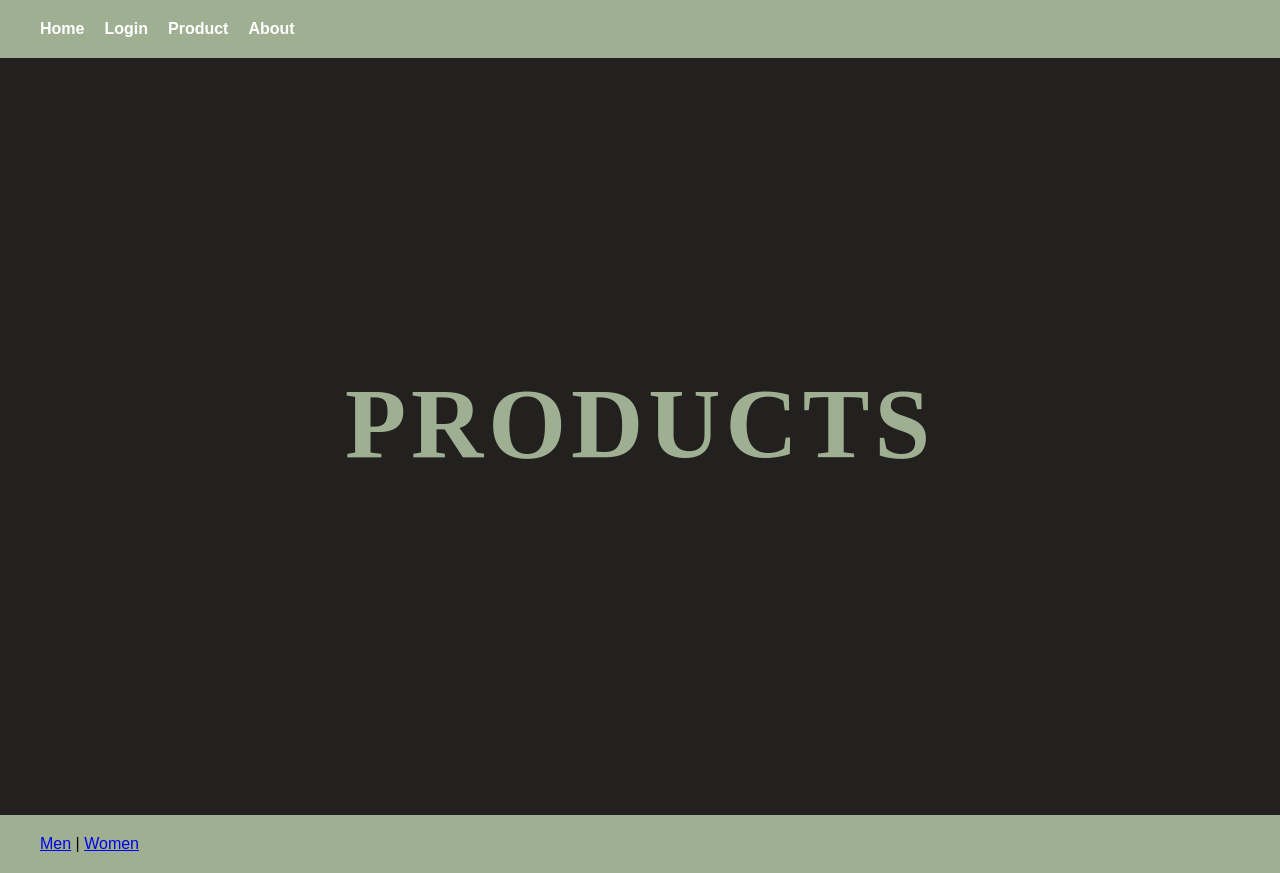
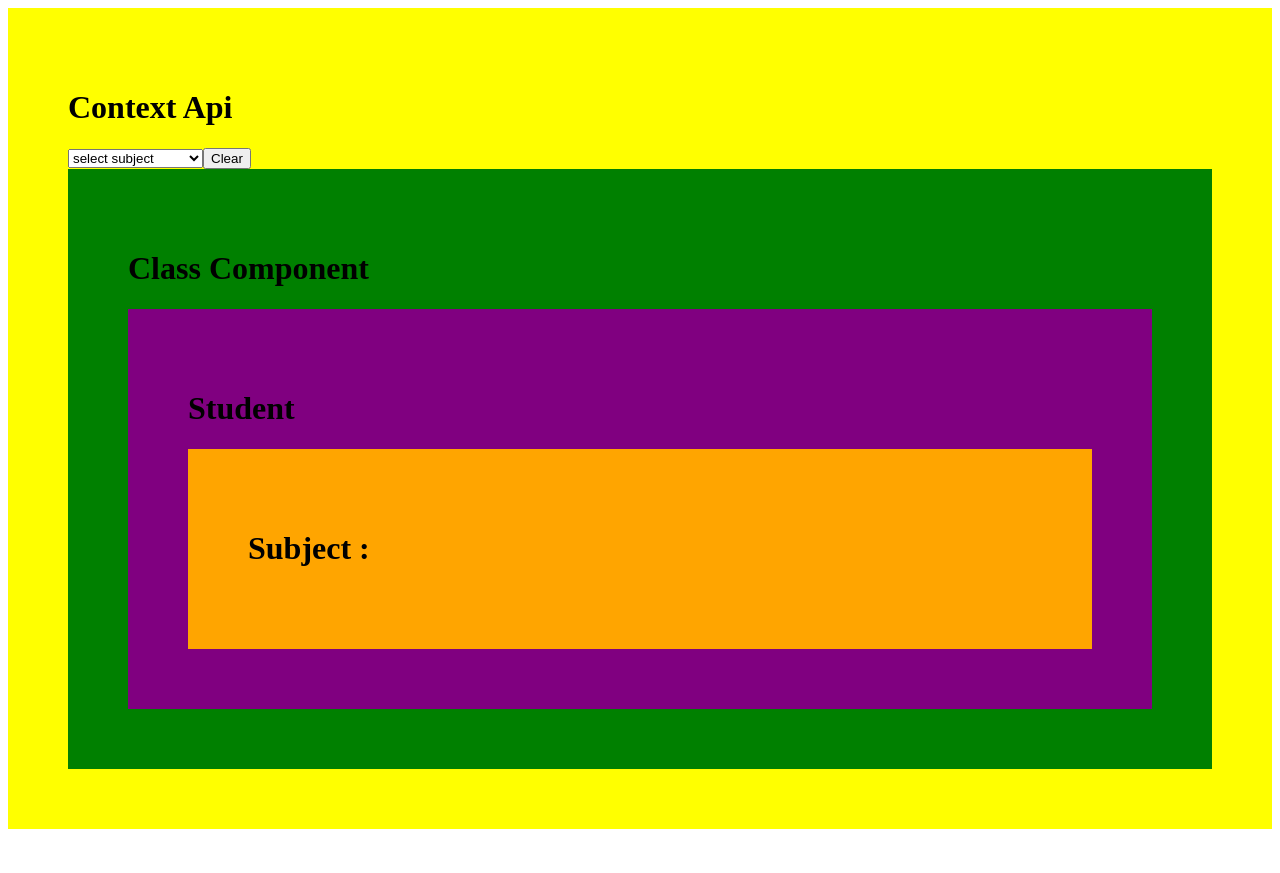
Before and after one commit to MustafaMemon0099/React-Practice, a React (Vite) app: page /product in a window 1280 px wide. After the commit the page ends 837 px from the top, so only its background shows below. Built offline with nearby package versions, Linux system fonts and the light colour scheme.

Commit message:
create context api project

```diff
--- a/src/About.jsx
+++ /dev/null
@@ -1,9 +0,0 @@
-import React from 'react'
-
-function About() {
-  return (
-     <div><h1>About-Page</h1></div>
-  )
-}
-
-export default About
--- a/src/App.jsx
+++ b/src/App.jsx
@@ -1,38 +1,13 @@
-// ...existing code...
 import React from 'react'
-import { Routes, Route, Link } from 'react-router-dom'
-import Home from './Home'
-import Login from './Login'
-import About from './About'
-import Product from './Product'
-import men from './men'
-import Women from './Women'
-import './App.css';
+import Contextapi from './Contextapi'
+import { Subjectcontext } from './Subject'
 
 function App() {
   return (
     <div>
-
-      <nav> <ul>
-          <li><Link to="/home">Home</Link></li>
-          <li><Link to="/login">Login</Link></li>
-          <li><Link to="/product">Product</Link></li>
-          <li><Link to="/about">About</Link></li>
-        </ul></nav>
-
-      <Routes>
-        <Route path="/home" element={<Home />} />
-        <Route path="/login" element={<Login />} />
-        <Route path="/about" element={<About />} />
-        <Route path="/product" element={<Product />}>
-          <Route path="men" element={<men />} />
-          <Route path="women" element={<Women />} />
-        </Route>
-        <Route path="/" element={<Home />} />
-      </Routes>
+      <Contextapi/>
     </div>
   )
 }
 
 export default App
-// ...existing code...
--- /dev/null
+++ b/src/Classcomponent.jsx
@@ -0,0 +1,12 @@
+import React from 'react'
+import Student from './Student'
+
+function Classcomponent() {
+  return (
+    <div style ={{backgroundColor : "green" , padding:60 }}><h1>Class Component</h1>
+    <Student/>
+    </div>
+  )
+}
+
+export default Classcomponent
--- /dev/null
+++ b/src/Contextapi.jsx
@@ -0,0 +1,41 @@
+import React from 'react'
+import Classcomponent from './Classcomponent'
+import { Subjectcontext } from './Subject'
+import { useState } from 'react'
+
+function Contextapi() {
+
+    const [sub , setSub] = useState("")
+
+  return (
+    <div style={{ backgroundColor: "yellow", padding: 60 }}>
+      <h1>Context Api</h1>
+
+      <div>
+        <select defaultValue={"select subject"} onChange={ (e)=> setSub (e.target.value)}
+        >
+             <option value="">select subject</option>
+          <option value="Maths">Maths</option>
+          <option value="Science">Science</option>
+          <option value="History">History</option>
+
+          <option value="Geography">Geography</option>
+          <option value="English">English</option>
+          <option value="Computer Science">Computer Science</option>
+          <option value="Physical Education">Physical Education</option>
+          <option value="Art">Art</option>
+        </select>
+        <button onClick={function(){
+            setSub ("")
+        }}>Clear</button>
+
+        <Subjectcontext.Provider value={sub}>
+          <Classcomponent />
+        </Subjectcontext.Provider>
+
+      </div>
+    </div>
+  )
+}
+
+export default Contextapi
--- a/src/Home.jsx
+++ /dev/null
@@ -1,8 +0,0 @@
-import React from 'react'
-
-function Home() {
-  return (
- <div><h1>Home-Page</h1></div>   )
-}
-
-export default Home
--- a/src/Login.jsx
+++ /dev/null
@@ -1,9 +0,0 @@
-import React from 'react'
-
-function Login() {
-  return (
-    <div><h1>Login-Page</h1></div>
-  )
-}
-
-export default Login
--- a/src/Product.jsx
+++ /dev/null
@@ -1,18 +0,0 @@
-import React from 'react'
-import { Link, Outlet } from 'react-router-dom'
-
-function Product() {
-  return (
-    <div>
-      <h1>Products</h1>
-      <nav>
-        <Link to="men">Men</Link> | <Link to="women">Women</Link>
-      </nav>
-
-      {/* Renders nested routes (Men / Women) */}
-      <Outlet />
-    </div>
-  )
-}
-
-export default Product
--- /dev/null
+++ b/src/Student.jsx
@@ -0,0 +1,12 @@
+import React from 'react'
+import Subject from './Subject'
+
+function Student() {
+  return (
+    <div style ={{backgroundColor : "purple" , padding:60 }}><h1>Student</h1>
+    <Subject/>
+    </div>
+  )
+}
+
+export default Student
--- /dev/null
+++ b/src/Subject.jsx
@@ -0,0 +1,13 @@
+import React, { createContext } from 'react'
+
+export const Subjectcontext = createContext("Maths")
+
+function Subject() {
+  return (
+    <div style={{ backgroundColor: "orange", padding: 60 }}>
+      <h1>Subject : {Subjectcontext}</h1>
+    </div>
+  )
+}
+
+export default Subject
--- a/src/Women.jsx
+++ /dev/null
@@ -1,11 +0,0 @@
-import React from 'react'
-
-function Women() {
-  return (
-    <div>
-      <h1>Women's Collection</h1>
-    </div>
-  )
-}
-
-export default Women;
--- a/src/men.jsx
+++ /dev/null
@@ -1,11 +0,0 @@
-import React from 'react'
-
-function men() {
-  return (
-    <div>
-      <h1>Men Collection</h1>
-    </div>
-  )
-}
-
-export default men
```
Also changed, not shown: src/College.jsx (added, +9 -0 lines).
